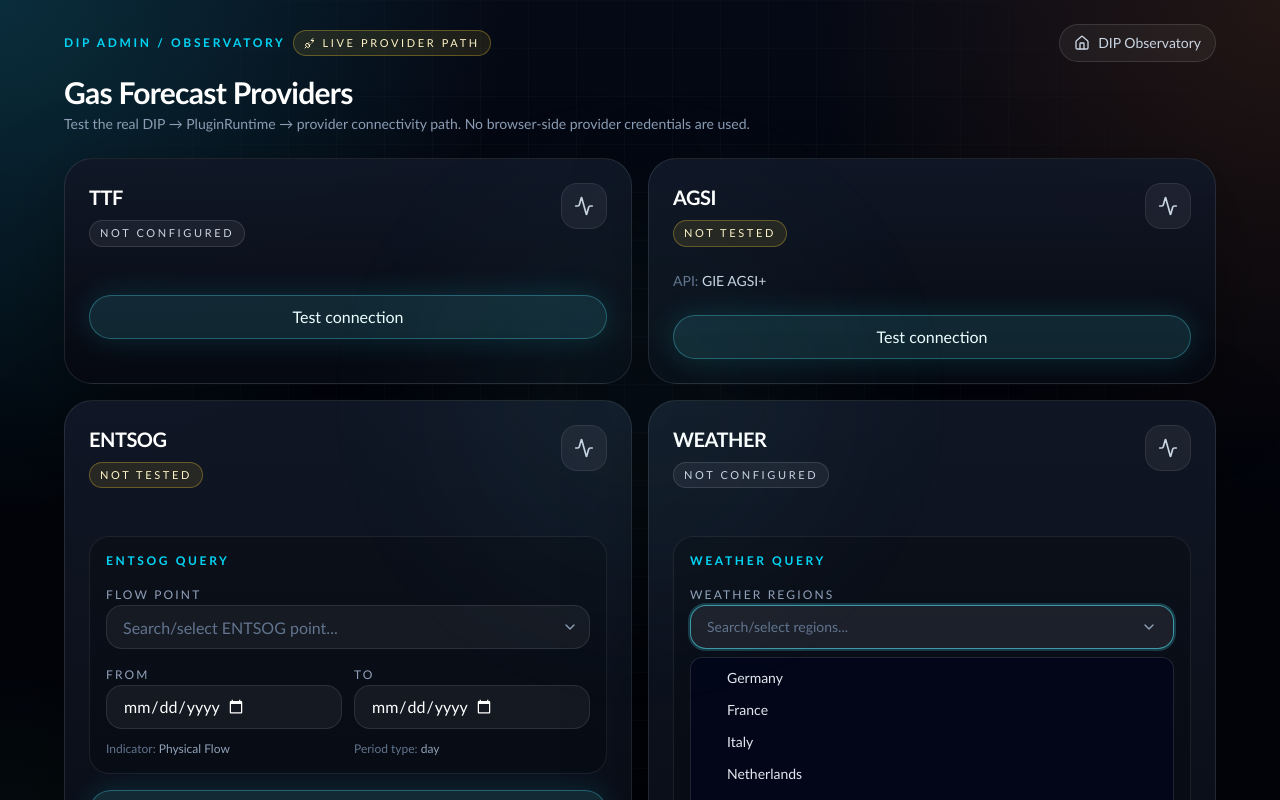
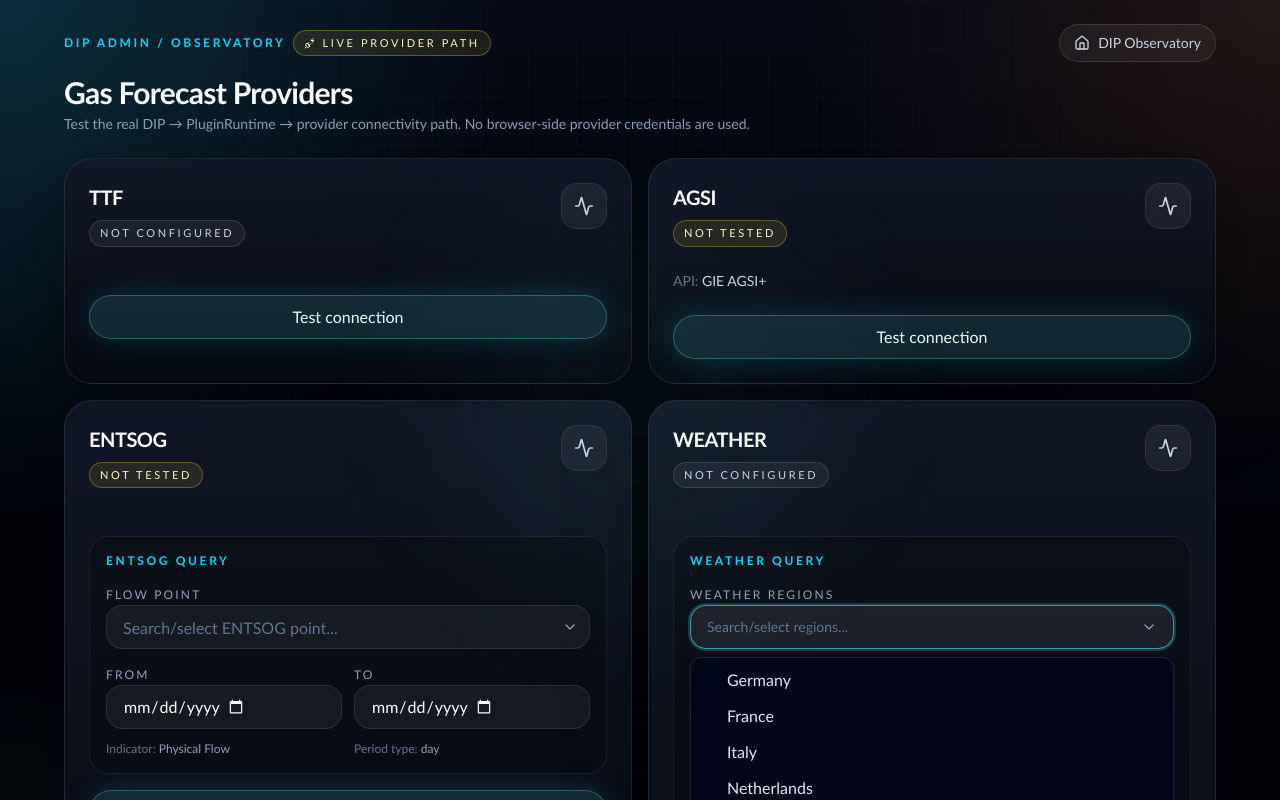
Before and after one commit to mentality-prj/dip-observatory, a Next.js app: page /admin/plugins/gas-forecast/providers in a window 1280 px wide. Both pictures are taken after a click on the element 932 px from the left and 627 px from the top of the page. Shown: the top 800 px of the page. Built offline with nearby package versions, Linux system fonts and the light colour scheme.

Commit message:
Improve weather listbox accessibility
Co-authored-by: TarasGez <37795572+TarasGez@users.noreply.github.com>

```diff
--- a/src/components/admin/gas-forecast-providers-page.tsx
+++ b/src/components/admin/gas-forecast-providers-page.tsx
@@ -555,21 +555,23 @@ export function WeatherRegionsCombobox({
                     option.value === options[highlightedIndex]?.value;
 
                   return (
-                    <li
-                      key={option.value}
+                    <li key={option.value}>
+                      <button
                         id={toOptionDomId(optionIdPrefix, option.value)}
+                        type="button"
                         role="option"
                         aria-selected={selected}
                         data-active={highlighted ? "true" : "false"}
-                      onMouseDown={(event) => event.preventDefault()}
                         onClick={() => {
                           toggleSelection(option.value);
                           setQuery("");
                           setHighlightedIndex(-1);
                         }}
                         className={cn(
-                        "flex min-w-0 cursor-pointer items-start gap-2 rounded-lg px-2 py-1.5 text-left text-sm",
-                        highlighted ? "bg-white/10 text-white" : "text-slate-200 hover:bg-white/8",
+                          "flex w-full min-w-0 cursor-pointer items-start gap-2 rounded-lg px-2 py-1.5 text-left text-sm",
+                          highlighted
+                            ? "bg-white/10 text-white"
+                            : "text-slate-200 hover:bg-white/8",
                         )}
                       >
                         <Check
@@ -580,6 +582,7 @@ export function WeatherRegionsCombobox({
                           aria-hidden="true"
                         />
                         <span className="block min-w-0 flex-1 truncate">{option.label}</span>
+                      </button>
                     </li>
                   );
                 })
```
Lines whose indentation alone changed are shown as unchanged.
